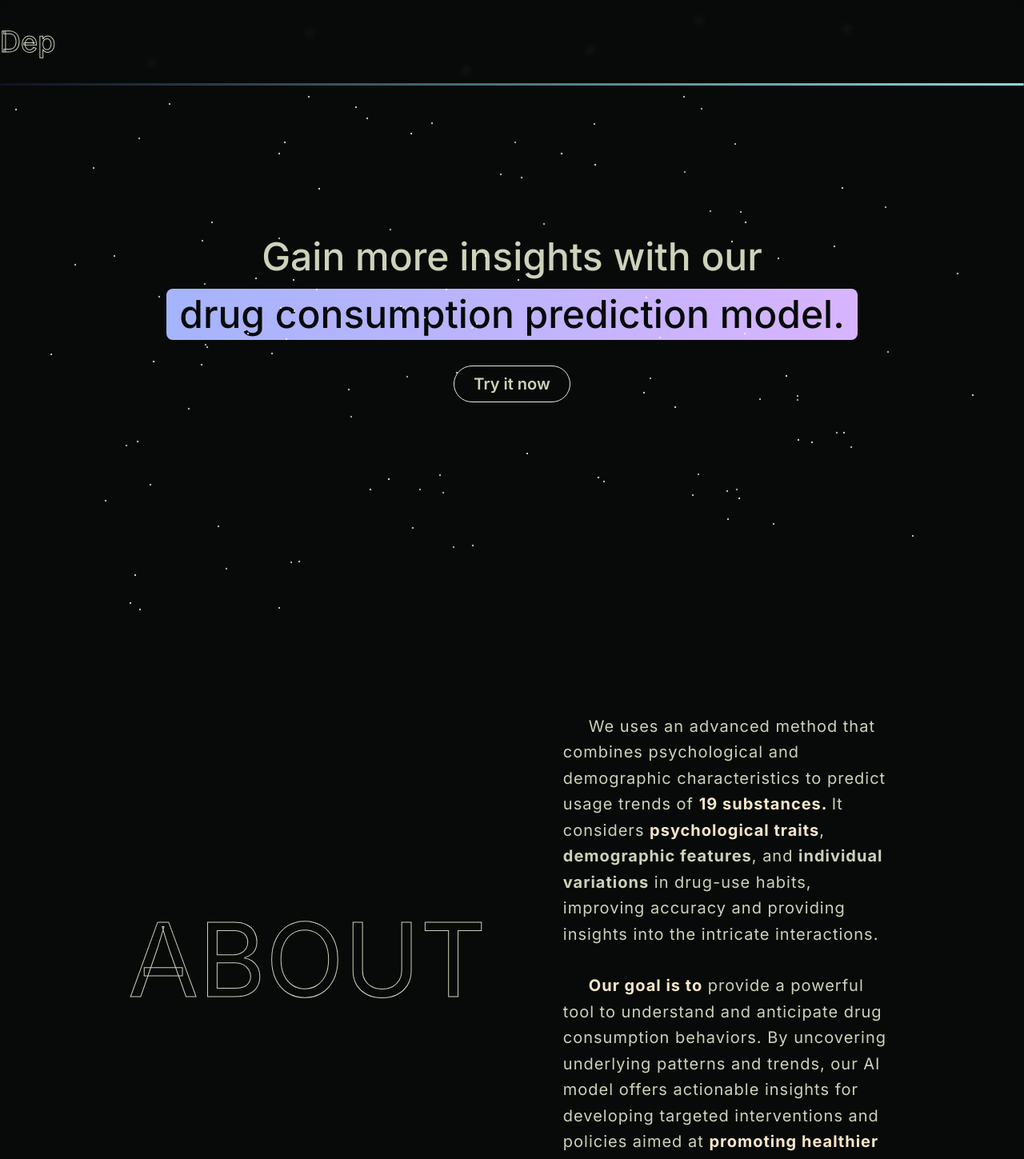
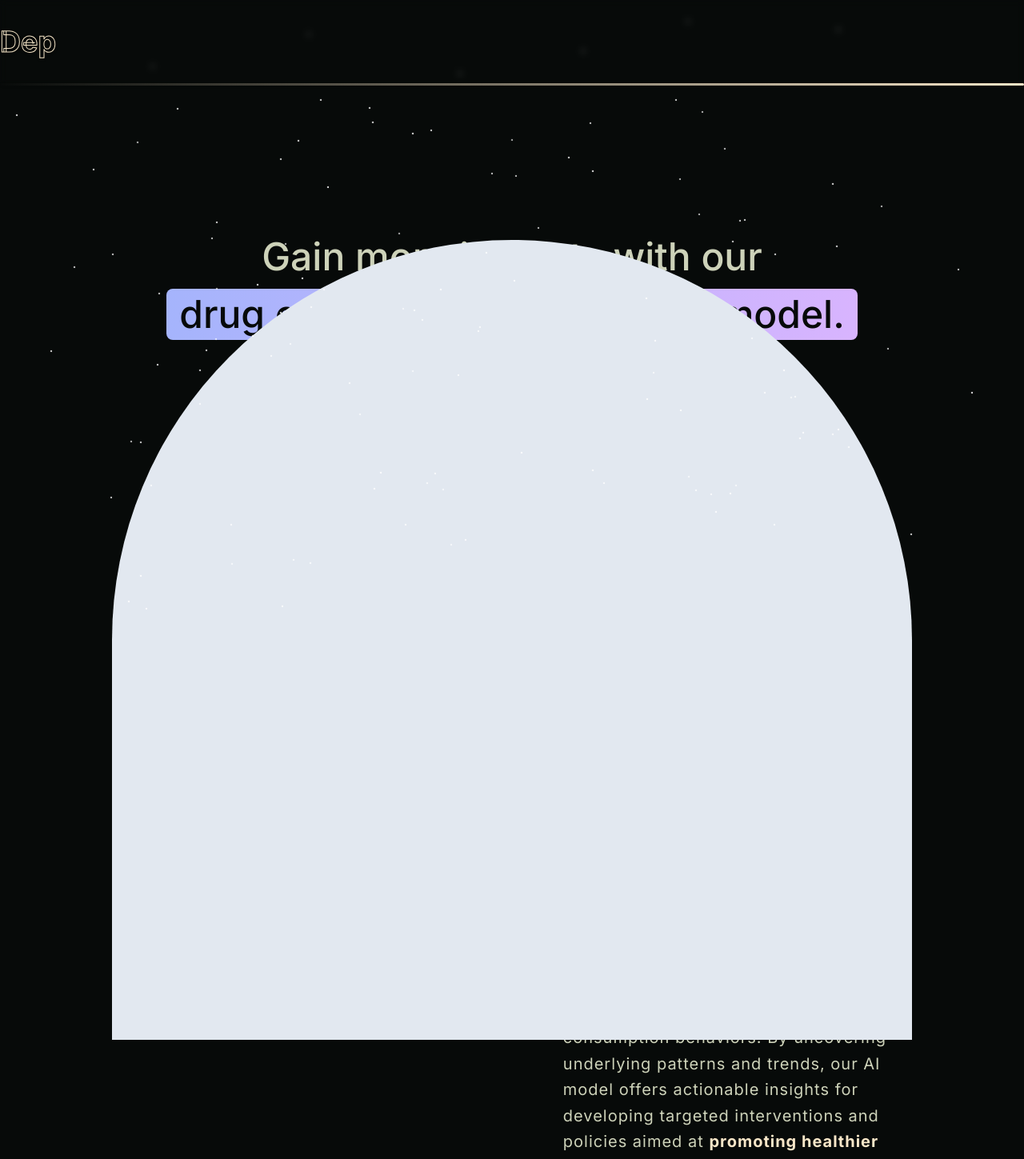
Before and after one commit to MachineLearningDrugConsumptionProject/website-machine-learning-drug-consumption, a Next.js app in the folder frontend/: page / in a window 1280 px wide. Shown: the top 1449 px of the page at 80% size. Built offline with nearby package versions, Linux system fonts and the light colour scheme.

Commit message:
feat: home dataset

```diff
--- a/frontend/package.json
+++ b/frontend/package.json
@@ -11,6 +11,7 @@
   "dependencies": {
     "clsx": "^2.1.1",
     "framer-motion": "^11.2.11",
+    "lucide-react": "^0.397.0",
     "mini-svg-data-uri": "^1.4.4",
     "next": "14.2.4",
     "react": "^18",
--- a/frontend/src/app/components/navbars/Navbar.tsx
+++ b/frontend/src/app/components/navbars/Navbar.tsx
@@ -3,10 +3,10 @@ import NavbarScrollIndicator from "./NavbarScrollIndicator";
 export default function Navbar() {
 
     return (
-        <div className="flex flex-col w-full fixed z-50 items-center backdrop-blur-sm">
+        <div className="flex flex-col w-full fixed z-50 items-center backdrop-blur-sm ">
 
-            <div className="flex w-full h-full py-8 font-medium text-primary container">
-                <h3 className="text-4xl text-transparent" style={{WebkitTextStroke: '1px #CDD2B9'}}>
+            <div className="flex w-full h-full py-8  text-accent container font-bold">
+                <h3 className="text-4xl drop-shadow text-transparent"  style={{WebkitTextStroke: '1px #F7E6C8'}}>
                     Dep
                 </h3>
             </div>
--- a/frontend/src/app/components/navbars/NavbarScrollIndicator.tsx
+++ b/frontend/src/app/components/navbars/NavbarScrollIndicator.tsx
@@ -18,11 +18,11 @@ export default function NavbarScrollIndicator() {
             height: '.2rem',
             borderRadius: '16px',
         }}>
-            <motion.div
+            <motion.div className='shadow'
                 style={{
                     scaleX: scaleX,
                     height: '100%',
-                    background: 'linear-gradient(90deg, #0f1220, #8cdad8)',
+                    background: 'linear-gradient(90deg, #070a09, #F7E6C8)',
                     transformOrigin: 'left center',
                     borderRadius: 'inherit'
                 }}
--- a/frontend/src/app/components/title/SlideUpTitle.tsx
+++ b/frontend/src/app/components/title/SlideUpTitle.tsx
@@ -1,33 +1,51 @@
 'use client'
 
-import useOnReveal from "@/hooks/useOnReveal"
 import { cn } from "@/utils/cn"
+import { Variants, motion } from "framer-motion"
+import { useState } from "react";
 
 interface SlideUpTitleProps {
     children: React.ReactNode,
     className?: string,
+    blockColor?: string,
 }
 
 
-export default function SlideUpTitle({ children, className }: SlideUpTitleProps) {
+export default function SlideUpTitle({ children, className, blockColor = 'bg-dark-background' }: SlideUpTitleProps) {
 
-    const { ref, isVisible } = useOnReveal()
+    const variants: Variants = {
+        offscreen: {
+            y: '100%'
+        },
+        onscreen: {
+            y: 0,
+            transition: {
+                type: "spring",
+                bounce: 0.5,
+                duration: 1
+            },
+        }
+    };
 
-    console.log(isVisible);
-
+    const [isAnimationCompleted, setIsAnimationCompleted] = useState(false)
 
     return (
-        <div ref={ref} className="relative flex h-full w-max text-end">
-            <div className={cn('text-4xl text-primary translate-y-full transition-all duration-1000',
-                {
-                    'translate-y-0 translate-x-0 opacity-100': isVisible,
-                },
+        <motion.div className="relative flex h-full w-max text-end" >
+            <motion.div className={cn('text-4xl text-primary',
                 className
-            )}>
+            )} variants={variants}
+                initial="offscreen"
+                whileInView="onscreen"
+                viewport={{ once: true, amount: 0.8 }}
+                onAnimationComplete={() => setIsAnimationCompleted(true)}
+            >
                 {children}
-            </div>
-            <div className="absolute bg-background z-10 w-full h-full top-0  translate-y-full"></div>
-        </div>
+            </motion.div>
+            {
+                !isAnimationCompleted &&
+                <div className={`absolute ${blockColor} z-10 w-full h-full top-0  translate-y-full`}></div>
+            }
+        </motion.div>
     )
 
 }
--- /dev/null
+++ b/frontend/src/app/components/transitions/PageTransition.tsx
@@ -0,0 +1,41 @@
+"use client"
+
+import { motion, useInView, useScroll, useTransform } from 'framer-motion';
+import { useRef } from 'react';
+
+export default function ParallaxCircleExpansion() {
+
+  const viewRef = useRef(null)
+  const isInView = useInView(viewRef, { once: false })
+
+  const scrollRef = useRef(null);
+  const { scrollYProgress } = useScroll({
+    target: scrollRef,
+    offset: ['start end', 'end start'],
+  });
+
+  const size = useTransform(scrollYProgress, [0, 1], ['0vmin', '200vmax']);
+  const borderTopRadius = useTransform(scrollYProgress, [0, 0.9, 1], ['50%', '50%', '0%']);
+
+  return (
+    <div ref={viewRef} className="h-[100vh] relative mt-24">
+      <div ref={scrollRef} className="h-full bg-gray-200">
+        {
+          isInView &&
+          <motion.div
+            style={{
+              width: size,
+              height: size,
+              borderTopLeftRadius: borderTopRadius,
+              borderTopRightRadius: borderTopRadius,
+              x: '-50%',
+              y: '50%'
+            }}
+            className="fixed bottom-0 left-1/2 bg-slate-200 origin-bottom"
+          />
+
+        }
+      </div>
+    </div>
+  );
+}
--- /dev/null
+++ b/frontend/src/app/components/transitions/ScrollContext.tsx
@@ -0,0 +1,18 @@
+import React, { createContext, useState } from 'react';
+
+const defaultValue = {
+  isFullyScrolled: false,
+  setIsFullyScrolled: (value : boolean) => {},
+};
+
+export const ScrollContext = createContext(defaultValue);
+
+export const ScrollProvider = ( children : Readonly<React.ReactNode>) => {
+  const [isFullyScrolled, setIsFullyScrolled] = useState(false);
+
+  return (
+    <ScrollContext.Provider value={{ isFullyScrolled, setIsFullyScrolled }}>
+      {children}
+    </ScrollContext.Provider>
+  );
+};
--- a/frontend/src/app/layout.tsx
+++ b/frontend/src/app/layout.tsx
@@ -17,7 +17,7 @@ export default function RootLayout({
 }>) {
   return (
     <html lang="en">
-      <body className={`${inter.className} w-full min-h-dvh text-primary flex flex-col`}>
+      <body className={`${inter.className} w-full min-h-dvh flex flex-col`}>
         <Layout >
           {children}
         </Layout>
--- a/frontend/src/app/page.tsx
+++ b/frontend/src/app/page.tsx
@@ -2,17 +2,21 @@ import Image from "next/image";
 import { BackgroundBeams } from "./components/aceternity-ui/BackgroundBeams";
 import HomeHero from "./pages/home/HomeHero";
 import HomeAbout from "./pages/home/HomeAbout";
+import HomeDataset from "./pages/home/HomeDataset";
+import PageTransition from "./components/transitions/PageTransition";
 
-export enum HomeElementEnum{
+export enum HomeElementEnum {
   ABOUT = 'about',
 }
 
 export default function Home() {
   return (
-    <main className="flex min-h-screen flex-col items-center justify-between bg-background">
+    <main className="flex min-h-screen flex-col items-center justify-between bg-dark-background">
+
       <HomeHero />
-
       <HomeAbout />
+      <PageTransition />
+      <HomeDataset />
 
     </main>
   );
--- a/frontend/src/app/pages/home/HomeAbout.tsx
+++ b/frontend/src/app/pages/home/HomeAbout.tsx
@@ -4,24 +4,24 @@ import SlideUpTitle from "@/app/components/title/SlideUpTitle";
 export default function HomeAbout() {
 
     return (
-        <div className="container flex relative min-h-screen justify-center items-center">
+        <div className="container flex w-full relative min-h-screen justify-center items-center text-dark-primary">
 
-            <div className="flex flex-row justify-center items-center gap-x-24 h-full w-3/4">
+            <div className=" flex flex-row justify-center items-center gap-x-24 h-full w-3/4">
 
-                <SlideUpTitle className="text-9xl w-5/12 text-background" >
+                <SlideUpTitle className="text-9xl w-5/12 text-dark-background" >
                     <h3 style={{WebkitTextStroke: '1px #CDD2B9'}}>ABOUT</h3>
                 </SlideUpTitle>
 
 
                 <div className="flex flex-col w-7/12 gap-y-8 text-xl tracking-wider leading-relaxed">
-                    <p className="indent-8">We uses an advanced method that combines psychological and demographic characteristics to predict usage trends of <b className="text-accent">19 substances. </b>
-                        It considers <b className="text-accent">psychological traits</b>, <b>demographic features</b>, and <b>individual variations</b> in drug-use habits,
+                    <p className="indent-8">We uses an advanced method that combines psychological and demographic characteristics to predict usage trends of <b className="text-dark-accent">19 substances. </b>
+                        It considers <b className="text-dark-accent">psychological traits</b>, <b className="text-dark-accent">demographic features</b>, and <b>individual variations</b> in drug-use habits,
                         improving accuracy and providing insights into the intricate interactions.</p>
 
-                    <p className="indent-8"><b className="text-accent">Our goal is to</b> provide a powerful tool to understand and
+                    <p className="indent-8"><b className="text-dark-accent">Our goal is to</b> provide a powerful tool to understand and
                         anticipate drug consumption behaviors. By uncovering underlying patterns and trends, our AI model offers actionable insights
                         for developing targeted interventions and
-                        policies aimed at <b className="text-accent">promoting healthier behaviors and reducing substance misuse.</b></p>
+                        policies aimed at <b className="text-dark-accent">promoting healthier behaviors and reducing substance misuse.</b></p>
                 </div>
 
             </div>
--- /dev/null
+++ b/frontend/src/app/pages/home/HomeDataset.tsx
@@ -0,0 +1,43 @@
+import SlideUpTitle from "@/app/components/title/SlideUpTitle";
+import { BetweenHorizontalStart, BrainCircuit, MapPinned, Pill } from "lucide-react";
+
+export default function HomeDataset() {
+
+    const data = [
+        { icon: MapPinned, number: "5", text: "demographic characteristics" },
+        { icon: BrainCircuit, number: "7", text: "psychological traits" },
+        { icon: Pill, number: "19", text: "substances" },
+        { icon: BetweenHorizontalStart, number: "1.8k+", text: "data rows" }
+    ];
+
+    return (
+        <div className="flex w-full min-h-screen justify-center items-center bg-dark-primary text-dark-background">
+            <div className="container flex flex-col justify-center items-center h-full gap-y-16">
+                <SlideUpTitle blockColor="bg-primary" className="text-5xl font-semibold text-dark-background" >
+                    <h3>Our dataset consists of</h3>
+                </SlideUpTitle>
+
+                <div className="flex flex-row w-full justify-center gap-x-24 relative">
+                    {data.map((item, index) => (
+                        <div key={index} className="flex flex-row gap-x-24">
+
+                            <div className="flex flex-col items-center justify-start h-full w-min relative">
+                                <div className="w-24 h-24 mb-6">
+                                    <item.icon className="w-full h-full" />
+                                </div>
+                                <div className="text-center">
+                                    <h3 className="text-4xl font-bold">{item.number}</h3>
+                                    <h3 className="text-xl mt-2">{item.text}</h3>
+                                </div>
+
+                            </div>
+                            {index < data.length - 1 && (
+                                <div className="h-5/6 my-auto border border-background border-opacity-30"></div>
+                            )}
+                        </div>
+                    ))}
+                </div>
+            </div>
+        </div>
+    )
+}
--- a/frontend/src/app/pages/home/HomeHero.tsx
+++ b/frontend/src/app/pages/home/HomeHero.tsx
@@ -4,22 +4,22 @@ import { MemoizedStars } from "@/app/components/aceternity-ui/TextReveal";
 export default function HomeHero() {
 
     return (
-        <div className="flex flex-col relative min-h-screen w-full justify-center items-center gap-y-8">
+        <div className="flex flex-col relative min-h-screen w-full justify-center items-center gap-y-8 text-dark-primary">
 
             <MemoizedStars />
 
             <h3 className="text-5xl font-medium flex flex-col text-center items-center gap-y-4">
 
                 Gain more insights with our
-                <Highlight className="text-background">
+                <Highlight className="text-dark-background">
                     drug consumption prediction model.
                 </Highlight>
 
             </h3>
 
-            <button className="relative w-fit px-6 py-2 text-xl rounded-full border font-semibold backdrop-blur overflow-hidden group">
-                <span className="absolute inset-0 bg-white w-0 transition-all duration-500 origin-left group-hover:w-full"></span>
-                <span className="relative z-10 transition-all duration-500 group-hover:text-background">
+            <button className="relative w-fit px-6 py-2 text-xl rounded-full border border-primary font-semibold backdrop-blur overflow-hidden group">
+                <span className="absolute inset-0 bg-dark-primary w-0 transition-all duration-500 origin-left group-hover:w-full"></span>
+                <span className="relative z-10 transition-all duration-500 group-hover:text-dark-background">
                     Try it now
                 </span>
 
--- a/frontend/tailwind.config.ts
+++ b/frontend/tailwind.config.ts
@@ -12,24 +12,12 @@ const config: Config = {
   ],
   theme: {
     extend: {
-      backgroundImage: {
-        "gradient-radial": "radial-gradient(var(--tw-gradient-stops))",
-        "gradient-conic":
-          "conic-gradient(from 180deg at 50% 50%, var(--tw-gradient-stops))",
+      colors: {
+        "dark-background": "#070a09",
+        "dark-primary": "#cdd2b9",
+        "dark-secondary": "#123642",
+        "dark-accent": "#F7E6C8",
       },
-      textColor: {
-        background: "#070a09",
-        primary: "#cdd2b9",
-        accent: "#F7E6C8"
-      },
-      backgroundColor: {
-        background: "#070a09",
-        primary: "#cdd2b9",
-      },
-      borderColor:{
-        background: "#070a09",
-        primary: "#cdd2b9",
-      }
     },
   },
   plugins: [
```
Also changed, not shown: 1 other file (tests, documents, lock files or other folders).
